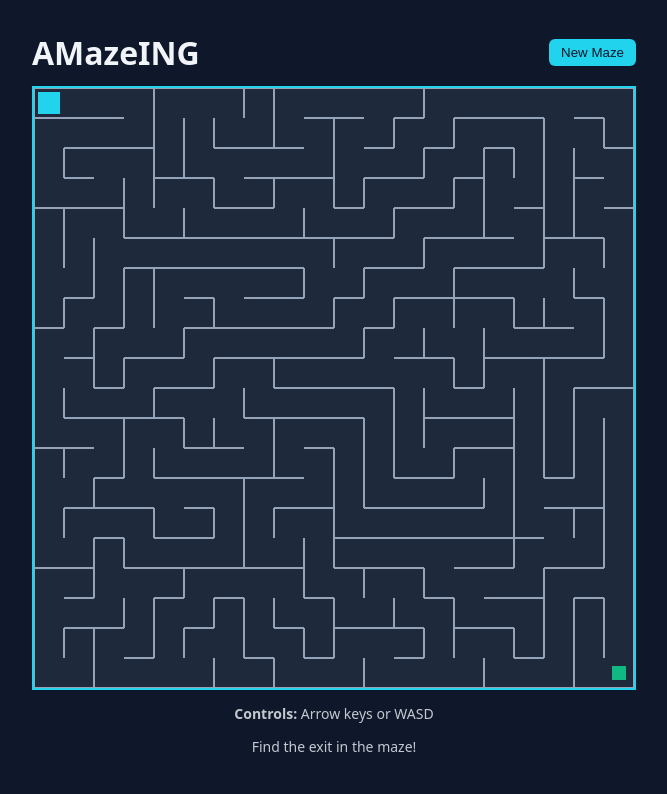
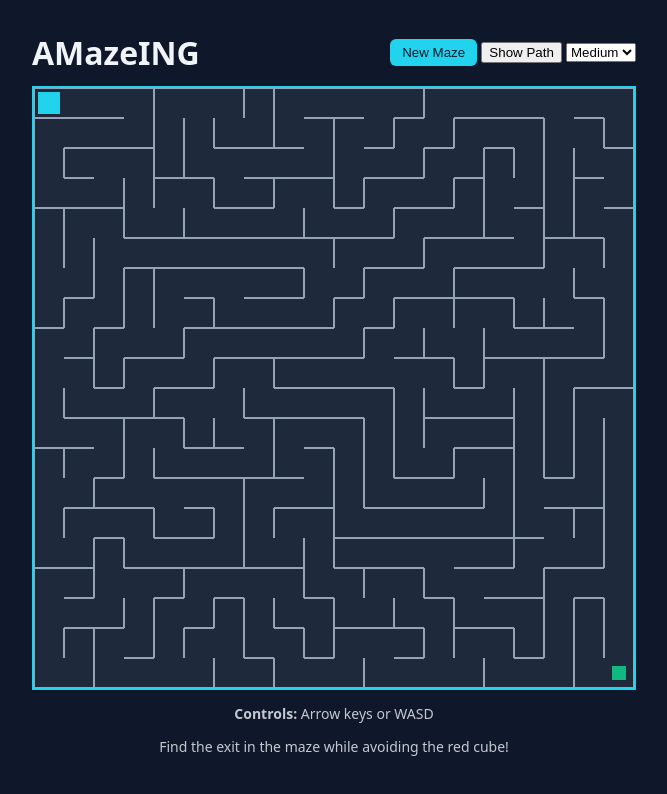
Before and after one commit to yourasshol/AMazeING, a plain HTML site: page index.html in a window 1280 px wide. Shown: the whole page, without its empty margins (306-973 px from the left). Drawn offline with Linux system fonts and the light colour scheme.

Commit message:
Update index.html

```diff
--- a/index.html
+++ b/index.html
@@ -10,14 +10,22 @@
   <div class="container">
     <header class="header">
       <h1>AMazeING</h1>
-      <button id="resetBtn">New Maze</button>
+      <div class="controls">
+        <button id="resetBtn">New Maze</button>
+        <button id="pathBtn">Show Path</button>
+        <select id="sizeSelect">
+          <option value="15">Small</option>
+          <option value="20" selected>Medium</option>
+          <option value="30">Large</option>
+        </select>
+      </div>
     </header>
 
     <canvas id="game" width="600" height="600"></canvas>
 
     <div class="help">
       <p><strong>Controls:</strong> Arrow keys or WASD</p>
-      <p>Find the exit in the maze!</p>
+      <p>Find the exit in the maze while avoiding the red cube!</p>
     </div>
   </div>
 
```
